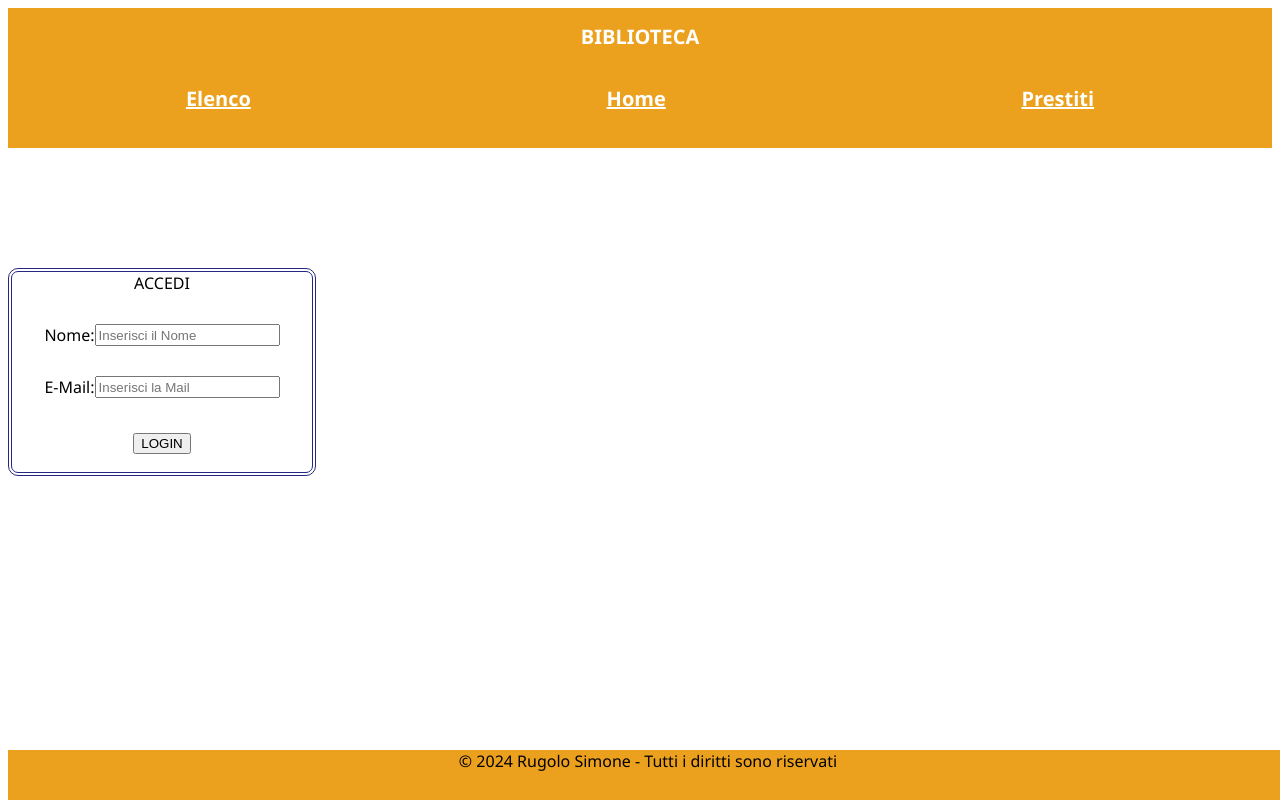
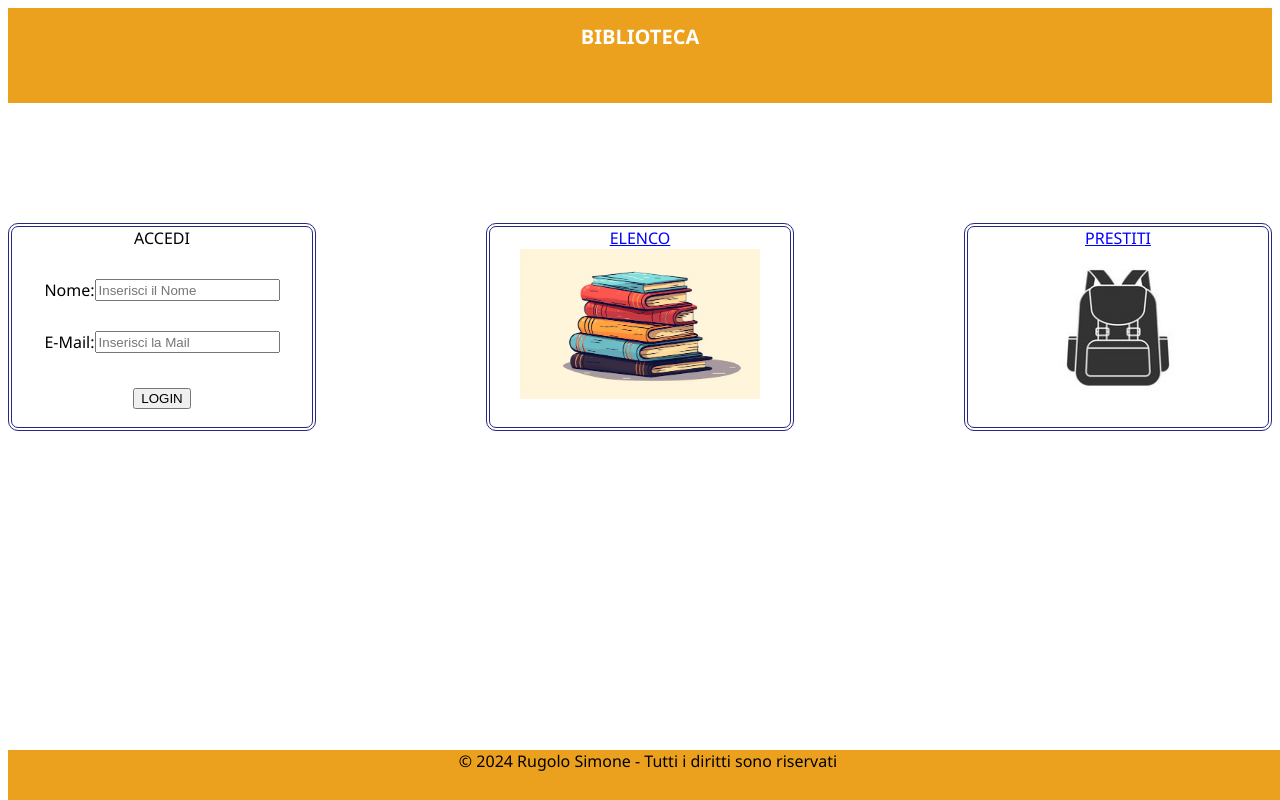
Before and after one commit to Rugolo-Simone/1--Biblioteca, a plain HTML site: page Index.html in a window 1280 px wide. Drawn offline with Linux system fonts and the light colour scheme.

Commit message:
Pagina Elenco e pagina Prestiti

```diff
--- a/Index.html
+++ b/Index.html
@@ -4,25 +4,18 @@
     <meta charset="UTF-8">
     <meta name="viewport" content="width=device-width, initial-scale=1.0">
     <link rel="icon" href="img/libro.ico">
-    <link rel="stylesheet" href="Index.css">
-    <script src="Index.js"></script>
+    <link rel="stylesheet" href="css/Index.css">
+    <script src="js/Index.js"></script>
     <title>Biblioteca</title>
 </head>
 <body>
     <header>
         BIBLIOTECA
-        <nav id="navHead">
-            <div id="divNavHead">
-                <a href="#" class="aN">Elenco</a>
-                <a href="Index.html" class="aN">Home</a>
-                <a href="#" class="aN">Prestiti</a>
-            </div>
-        </nav>
         <p id="datiUtente"></p>
     </header>
     <main>
-        <section id="sectLogin">
-            <div id="cardLogin">
+        <section id="sectMain">
+            <div class="cardMain">
                 ACCEDI<br>
                 <section id="inputLog">
                     <section id="input">
@@ -34,6 +27,14 @@
                 </section>
                 <button id="btnLogin" onclick="Login()">LOGIN</button>
             </div>
+            <div class="cardMain">
+                <a href="Elenco.html" class="aPag">ELENCO</a>
+                <img src="img/elenco.avif" width="240" height="150">
+            </div>
+            <div class="cardMain">
+                <a href="Prestiti.html" class="aPag">PRESTITI</a>
+                <img src="img/prestiti.jpg" width="240" height="150">
+            </div>
         </section>
     </main>
     <footer>
--- /dev/null
+++ b/css/Elenco.css
@@ -0,0 +1,35 @@
+footer{
+    bottom: 0px;
+    width: 100%;
+    background-color: rgb(236, 161, 30);
+    position: absolute;
+    color: black;
+    height: 50px;
+    text-align: center;
+}
+
+body{
+    font-family:'Segoe UI', Tahoma, Geneva, Verdana, sans-serif;
+}
+
+header{
+    width: 100%;
+    height: 100px;
+    color: white;
+    background-color: rgb(236, 161, 30);
+    font-weight: bold;
+    font-size: 15pt;
+    text-align: center;
+    padding-top: 15px;
+}
+
+#divNavHead{
+    width: 100%;
+}
+
+#navHead{
+    margin-top: 35px;
+    display: flex;
+    flex-direction: row;
+    justify-content: space-around;
+}
--- a/Index.css
+++ b/css/Index.css
@@ -10,17 +10,6 @@ footer{
 
 body{
     font-family:'Segoe UI', Tahoma, Geneva, Verdana, sans-serif;
-}
-
-#cardLogin{
-    display: flex;
-    flex-direction: column;
-    align-items: center;
-    border: 4px double rgb(38, 38, 131);
-    border-radius: 10px;
-    width: 300px;
-    height: 200px;
-    margin-top: 120px;
 }
 
 #inputLog{
@@ -36,6 +25,24 @@ body{
 #datiUtente{
     font-size: 10pt;
     color: black;
+}
+
+.cardMain{
+    display: flex;
+    flex-direction: column;
+    align-items: center;
+    border: 4px double rgb(38, 38, 131);
+    border-radius: 10px;
+    width: 300px;
+    height: 200px;
+    margin-top: 120px;
+}
+
+#sectMain{
+    width: 100%;
+    display: flex;
+    flex-direction: row;
+    justify-content: space-between;
 }
 
 #input{
@@ -55,7 +62,7 @@ main{
 
 header{
     width: 100%;
-    height: 125px;
+    height: 80px;
     color: white;
     background-color: rgb(236, 161, 30);
     font-weight: bold;
@@ -64,13 +71,6 @@ header{
     padding-top: 15px;
 }
 
-.aN{
-    color: white;
+.aPag{
+    color: blue;
 }
-
-#divNavHead{
-    margin-top: 35px;
-    display: flex;
-    flex-direction: row;
-    justify-content: space-around;
-}
```
Also changed, not shown: Elenco.html (added, +27 -0 lines), Prestiti.html (added, +12 -0 lines), img/elenco.avif (added), img/elenco.ico (added), img/prestiti.ico (added), img/prestiti.jpg (added), js/Index.js (renamed from Index.js).
